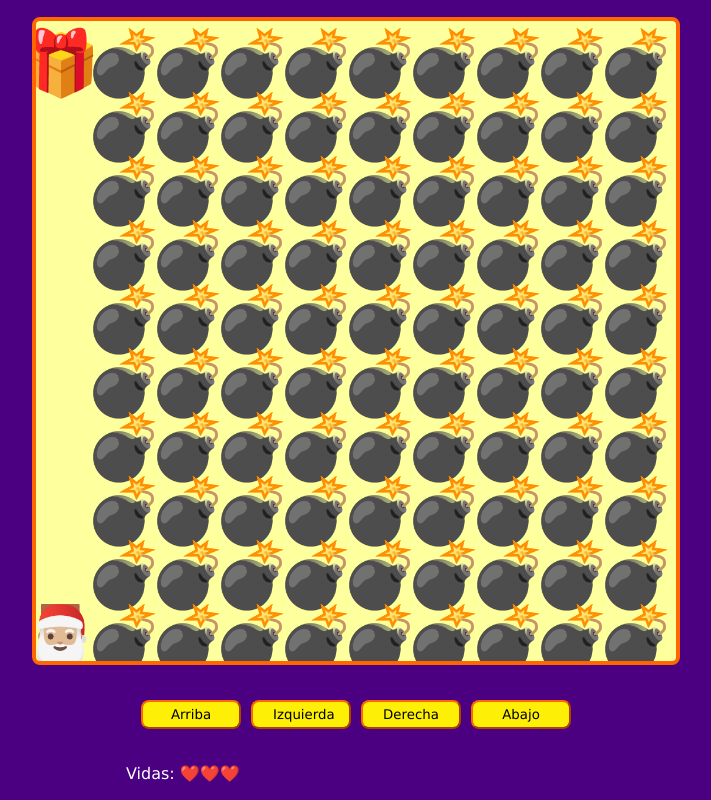
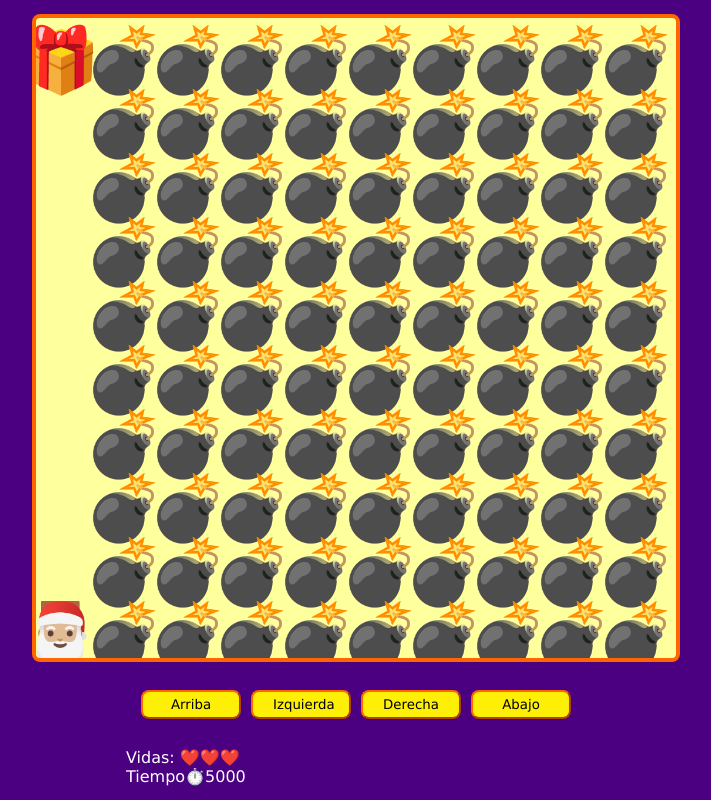
Before and after one commit to marco-moya/taller-practico-JavaScript-videogame, a plain HTML site: page index.html in a window 1280 px wide. Shown: the whole page, without its empty margins (284-995 px from the left). Drawn offline with Linux system fonts and the light colour scheme.

Commit message:
Agregando sitema de tiempo

```diff
--- a/game.js
+++ b/game.js
@@ -6,6 +6,7 @@ const d = document,
   $btnRight = d.querySelector('#right'),
   $btnDown = d.querySelector('#down'),
   $spanLives = d.querySelector('#lives'),
+  $spanTime = d.querySelector('#time'),
   playerPosition = {
     x: undefined,
     y: undefined,
@@ -19,7 +20,10 @@ const d = document,
     elementsSize,
     enemyPosition = [],
     level = 0,
-    lives = 3;
+    lives = 3,
+    timeStart,
+    timeInterval,
+    timePlayer;
 
 window.addEventListener('load', setCanvasSize);
 window.addEventListener('resize', setCanvasSize);
@@ -51,6 +55,12 @@ function startGame() {
     gameWin();
     return;
   }
+
+  if (!timeStart) {
+    timeStart = Date.now();
+    timeInterval = setInterval(showTime, 100);
+  }
+
   const mapRows = map.trim().split("\n"); // Usando trim para eliminar los espacios vacíos laterales del elemento map y el metodo split para convertir el string en un nuevo array a partir de los saltos de linea "\n".
   const mapRowsCols = mapRows.map(row => row.trim().split("")); // Usando el metodo array.map comvertimos cada elemento del mapRow en un array cuyo elementos son creados por el metodo split.
 
@@ -117,16 +127,22 @@ function levelFail() {
   if (lives === 0) {
     level = 0;
     lives = 3;
+    timeStart = undefined;
   }
   startGame();
 }
 
 function gameWin() {
   console.log('Terminaste el juego');
+  clearInterval(timeInterval);
 }
 
 function showLives() {
   $spanLives.innerHTML = emojis.HEART.repeat(lives);
+}
+
+function showTime() {
+  $spanTime.innerHTML = Date.now() - timeStart;
 }
 
 d.addEventListener('click', (e) => {
--- a/index.html
+++ b/index.html
@@ -19,6 +19,7 @@
 
     <div class="messages">
       <p>Vidas: <span id="lives"></span></p>
+      <p>Tiempo⏱️<span id="time"></span></p>
     </div>
   </div>
 
```
